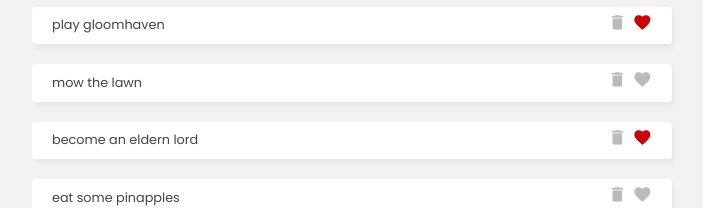
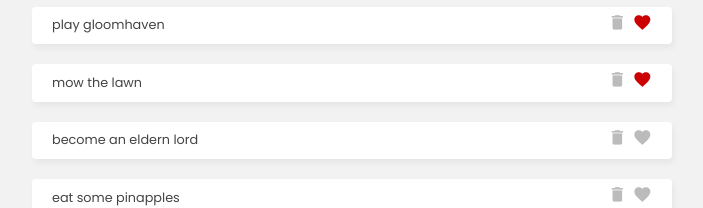
Before and after one commit to tkaeophian/vue-todos, a Vue app: page / in a window 1280 px wide. Shown: the part 300-508 px from the top of the page, without its empty margins (288-991 px from the left). Built offline with nearby package versions, Linux system fonts and the light colour scheme; data requests are answered from the project's data file.

Commit message:
api call

```diff
--- a/data/db.json
+++ b/data/db.json
@@ -8,11 +8,11 @@
     {
       "id": 2,
       "title": "mow the lawn",
-      "isFav": false
+      "isFav": true
     },
     {
       "title": "become an eldern lord",
-      "isFav": true,
+      "isFav": false,
       "id": 3
     },
     {
--- a/src/stores/taskStore.ts
+++ b/src/stores/taskStore.ts
@@ -26,17 +26,50 @@
             this.tasks = data
             this.isLoading = false
         },
-        addTask(task) {
+        async addTask(task) {
             this.tasks.push(task);
+            try {
+
+                 const res = await fetch('http://localhost:3000/tasks', {
+                    method: 'POST',
+                    body: JSON.stringify(task),
+                    headers: {'Content-Type' : 'application/json'}
+                })
+
+            } catch (error) {
+                console.log(error);
+            }
         },
-        deleteTask(id) {
+        async deleteTask(id) {
             this.tasks = this.tasks.filter(t => {
                 return t.id !== id
             })
+
+            try {
+
+                 const res = await fetch('http://localhost:3000/tasks/' + id, {
+                    method: 'DELETE'
+                })
+
+            } catch (error) {
+                console.log(error);
+            }
         },
-        toggleFav(id) {
+        async toggleFav(id) {
             const task = this.tasks.find(t => t.id === id)
             task.isFav = !task.isFav
+
+            try {
+
+                 const res = await fetch('http://localhost:3000/tasks/' + id, {
+                    method: 'PATCH',
+                    body: JSON.stringify({ isFav: task.isFav }),
+                    headers: {'Content-Type' : 'application/json'}
+                })
+
+            } catch (error) {
+                console.log(error);
+            }
         },
     }
 })
```
